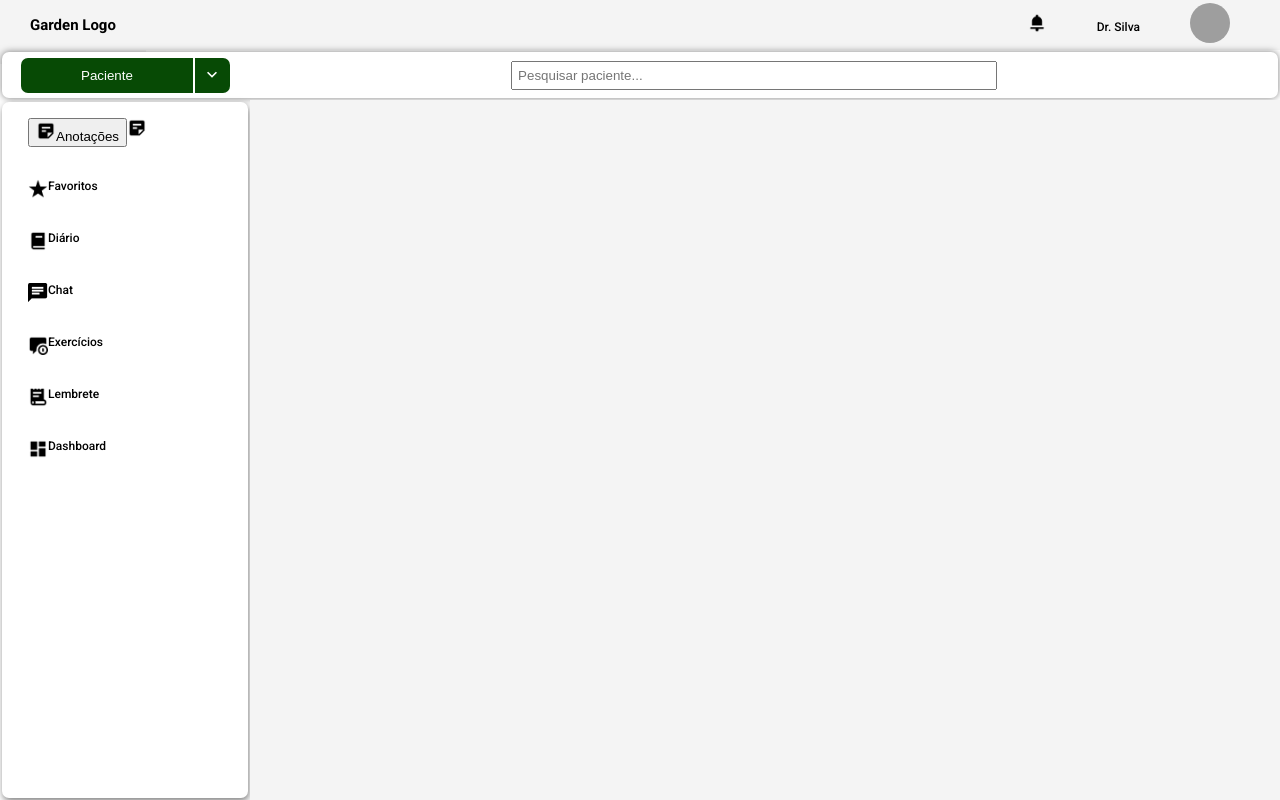
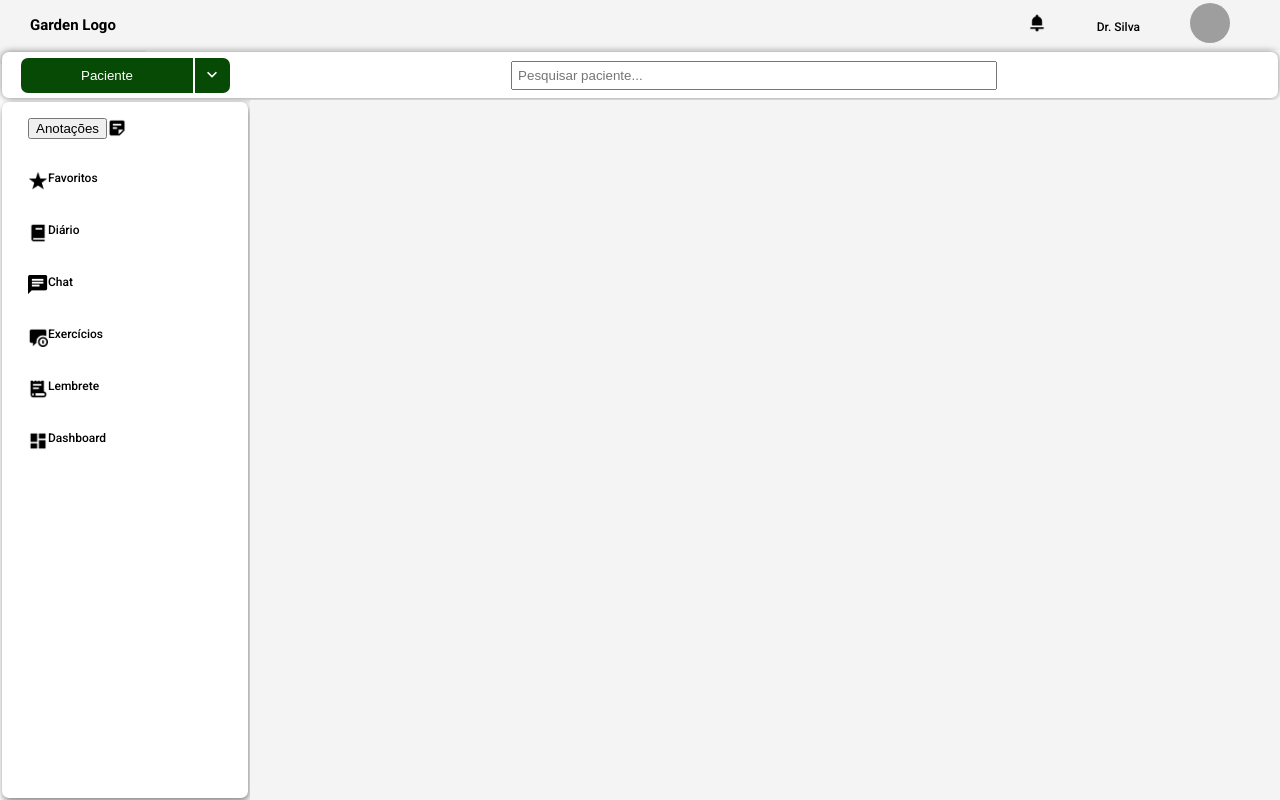
Before and after one commit to VMarquesin/DesktopNextGarden, a Next.js app: page / in a window 1280 px wide. Built offline with nearby package versions, Linux system fonts and the light colour scheme; grey boxes are pictures that could not be loaded.

Commit message:
Anotações Psicólogo
Renderização no main das anotações

```diff
--- a/src/app/page.jsx
+++ b/src/app/page.jsx
@@ -1,9 +1,12 @@
+"use client";
+
 import Head from "next/head";
 import styles from "./page.module.css";
 
 import Image from "next/image";
 import PacienteButton from "../componentes/pacienteButton";
 
+import PsicologoAnotacao from "../componentes/psicologoAnotacao";
 import { useState } from "react";
 
 export default function Home() {
@@ -62,14 +65,13 @@ export default function Home() {
                         data-target="#anotacoes"
                         onClick={() => setTela(1)}
                      >
-                        {" "}
-                        <Image
+                        {/* <Image
                            src="/icones/Note.png"
                            alt="tiktok"
                            width={20}
                            height={20}
                            className={styles.icone}
-                        />
+                        /> */}
                         Anotações
                      </button>
                      <Image
@@ -144,10 +146,7 @@ export default function Home() {
             </aside>
 
             <main className={styles.mainContent}>
-               {/* {
-                  tela == 1 ?
-                  <cadCliente />
-               } */}
+               {Tela == 1 ? <PsicologoAnotacao /> : null}
             </main>
          </div>
       </div>
--- a/src/componentes/psicologoAnnotation/index.jsx
+++ b/src/componentes/psicologoAnotacao/index.jsx
@@ -1,7 +1,7 @@
 "use client";
 
 import React from "react";
-import styles from "./PsicologoAnotacao.module.css";
+import styles from "./index.module.css";
 
 export default function PsicologoAnotacao() {
    return (
```
Also changed, not shown: src/componentes/psicologoAnotacao/index.module.css (renamed from src/componentes/psicologoAnnotation/index.module.css).
